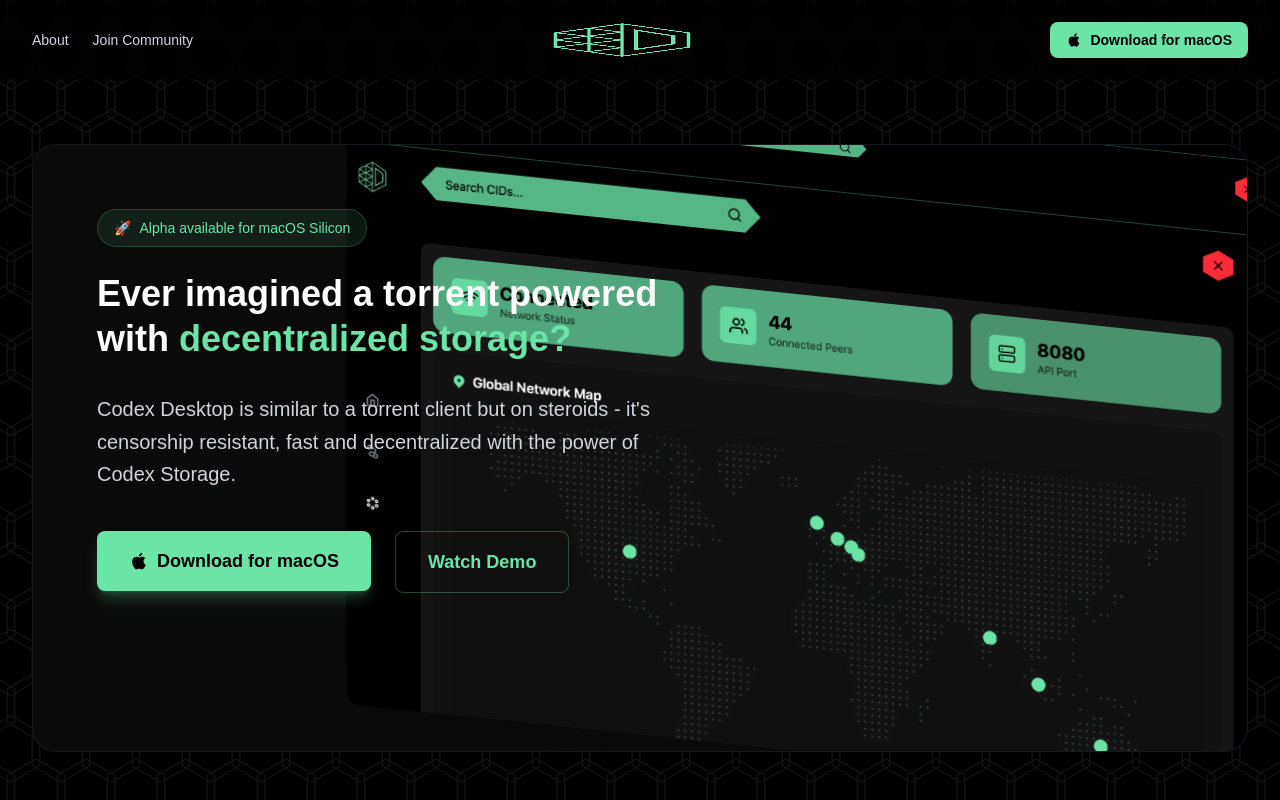
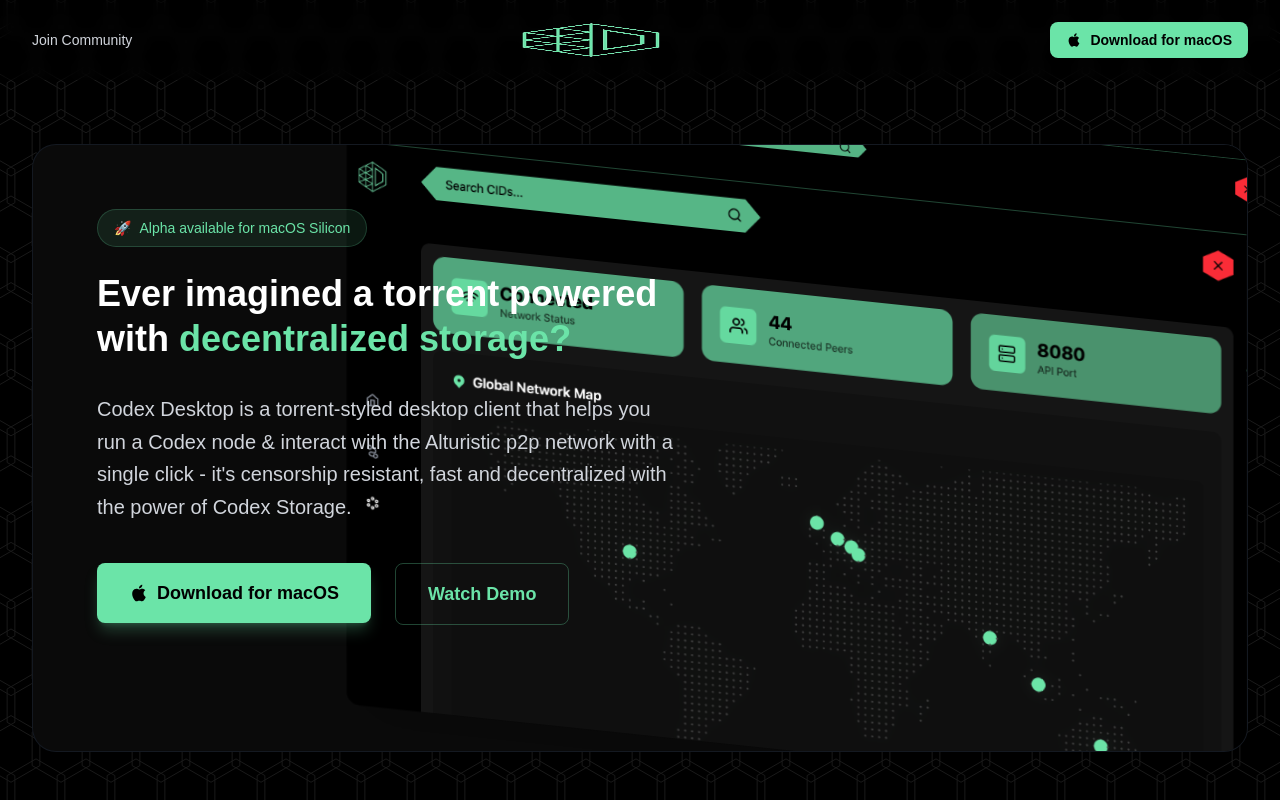
Before and after one commit to hackyguru/codex-desktop-website, a Next.js app: page / in a window 1280 px wide. Shown: the top 800 px of the page. Built offline with nearby package versions, Linux system fonts and the light colour scheme.

Commit message:
lingo and seo

```diff
--- a/components/Header.jsx
+++ b/components/Header.jsx
@@ -48,16 +48,6 @@
 
             {/* Desktop Navigation Links */}
             <div className="hidden md:flex items-center space-x-6">
-              <Link
-                href="/about"
-                className={`text-sm font-medium transition-colors ${
-                  currentPage === "about"
-                    ? "text-[#6BE4A8] hover:text-[#5DD494]"
-                    : "text-gray-300 hover:text-[#6BE4A8]"
-                }`}
-              >
-                About
-              </Link>
               <button
                 onClick={handleJoinCommunity}
                 className="text-gray-300 hover:text-[#6BE4A8] text-sm font-medium transition-colors"
--- a/components/MobileNav.jsx
+++ b/components/MobileNav.jsx
@@ -38,17 +38,6 @@
       {/* Navigation */}
       <div className="flex-1 flex flex-col justify-center px-8 py-12 bg-black">
         <div className="flex flex-col space-y-8">
-          <Link
-            href="/about"
-            className={`text-3xl font-light transition-colors py-4 border-b hover:border-[#6BE4A8]/30 ${
-              currentPage === "about"
-                ? "text-[#6BE4A8] border-[#6BE4A8]/30"
-                : "text-gray-300 hover:text-white border-transparent"
-            }`}
-            onClick={onClose}
-          >
-            About
-          </Link>
 
           <button
             onClick={() => {
--- a/components/SEO.jsx
+++ b/components/SEO.jsx
@@ -1,8 +1,8 @@
 import Head from 'next/head';
 
 const SEO = ({
-  title = "Codex Desktop - Decentralized File Storage with Web3 Technology",
-  description = "Experience lightning-fast file storage with military-grade encryption. Codex Desktop combines torrent technology with Web3 for secure, decentralized file management on macOS.",
+  title = "Codex Desktop",
+  description = "Codex Desktop is a torrent-styled desktop client that helps you run a Codex node & interact with the Alturistic p2p network with a single click - it's censorship resistant, fast and decentralized with the power of Codex Storage.",
   keywords = "decentralized storage, web3, torrent, file storage, encryption, macOS, blockchain, peer-to-peer, privacy, secure storage",
   author = "Codex Desktop Team",
   url = "https://codexdesktop.com",
@@ -75,16 +75,17 @@
       <link rel="manifest" href="/site.webmanifest" />
 
       {/* Open Graph / Facebook */}
-      <meta property="og:type" content={type} />
-      <meta property="og:url" content={url} />
-      <meta property="og:title" content={fullTitle} />
-      <meta property="og:description" content={description} />
-      <meta property="og:image" content={image} />
-      <meta property="og:image:alt" content={title} />
-      <meta property="og:image:width" content="1200" />
-      <meta property="og:image:height" content="630" />
-      <meta property="og:site_name" content={siteName} />
-      <meta property="og:locale" content={locale} />
+      <meta property="og:url" content="https://codexdesktop.hackyguru.com" />
+        <meta property="og:type" content="website" />
+              <meta property="og:image" content="https://opengraph.b-cdn.net/production/images/ca65d200-a9db-40d7-b65f-740019acb61d.png?token=0raU4Wco-yFoUUzQlVYgWfD9viZQAmmAGwNOM89GuRQ&height=630&width=1200&expires=33287619955" />
+              <meta name="twitter:card" content="summary_large_image" />
+              <meta property="twitter:domain" content="codexdesktop.hackyguru.com" />
+              <meta property="twitter:url" content="https://codexdesktop.hackyguru.com" />
+              <meta name="twitter:title" content="CodexDesktop - Decentralized File Storage with Web3 Technology | Codex Desktop" />
+              <meta name="twitter:description" content="Experience lightning-fast file storage with military-grade encryption. CodexDesktop combines torrent technology with Web3 for secure, decentralized file management on macOS. Now available for beta download." />
+              <meta name="twitter:image" content="https://opengraph.b-cdn.net/production/images/ca65d200-a9db-40d7-b65f-740019acb61d.png?token=0raU4Wco-yFoUUzQlVYgWfD9viZQAmmAGwNOM89GuRQ&height=630&width=1200&expires=33287619955" />
+
+
 
               {/* Article specific tags */}
               {publishedTime && <meta property="article:published_time" content={publishedTime} />}
--- a/pages/index.js
+++ b/pages/index.js
@@ -169,7 +169,7 @@
               </h1>
 
               <p className="text-sm sm:text-base md:text-lg lg:text-xl text-gray-300 mb-6 sm:mb-8 lg:mb-10 leading-relaxed">
-               Codex Desktop is similar to a torrent client but on steroids - it's censorship resistant, fast and decentralized with the power of Codex Storage.
+               Codex Desktop is a torrent-styled desktop client that helps you run a Codex node & interact with the Alturistic p2p network with a single click - it's censorship resistant, fast and decentralized with the power of Codex Storage.
               </p>
 
               <div className="flex flex-col sm:flex-row gap-3 sm:gap-4 lg:gap-6">
```
Lines whose indentation alone changed are shown as unchanged.
